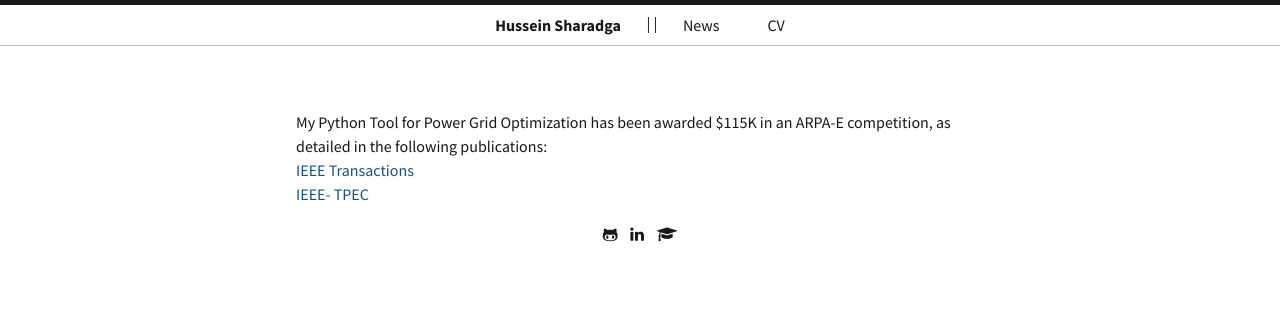
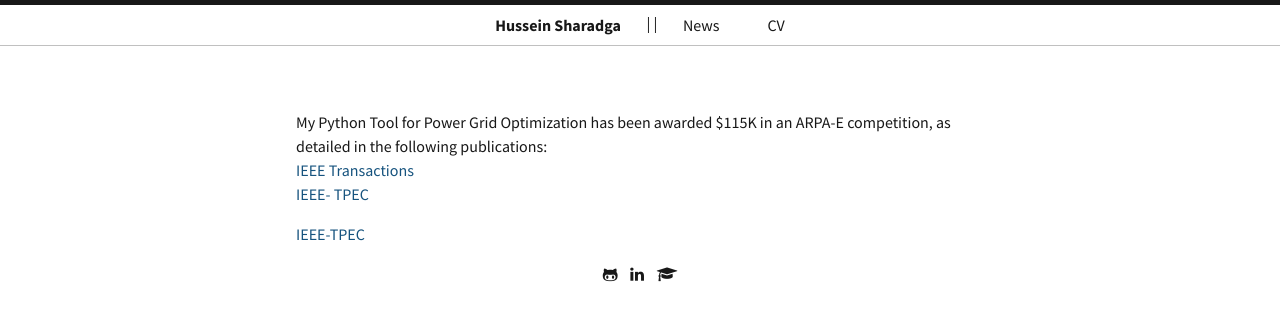
Before and after one commit to hssharadga/hssharadga.github.io, a Jekyll site: the page built from about.md, in a window 1280 px wide. Shown: the top 321 px of the page. Built offline with Jekyll 4.4.1, drawn with Linux system fonts in a browser that asks for light colours.

Commit message:
Update about.md

```diff
--- a/about.md
+++ b/about.md
@@ -7,6 +7,7 @@ My Python Tool for Power Grid Optimization has been awarded $115K in an ARPA-E c
 [IEEE Transactions](https://hssharadga.github.io/assets/IEEE_TIA.pdf) <br>
 [IEEE- TPEC](https://hssharadga.github.io/assets/IEEE_TPEC.pdf)
 
+<a href="https://hssharadga.github.io/assets/IEEE_TPEC.pdf" target="_blank">IEEE-TPEC</a>
 
 <!-- <a href="https://raw.githubusercontent.com/hssharadga/hssharadga.github.io/main/assets/IEEE_TPEC.pdf" target="_blank">IEEE-TPEC</a>   -->
 
```
